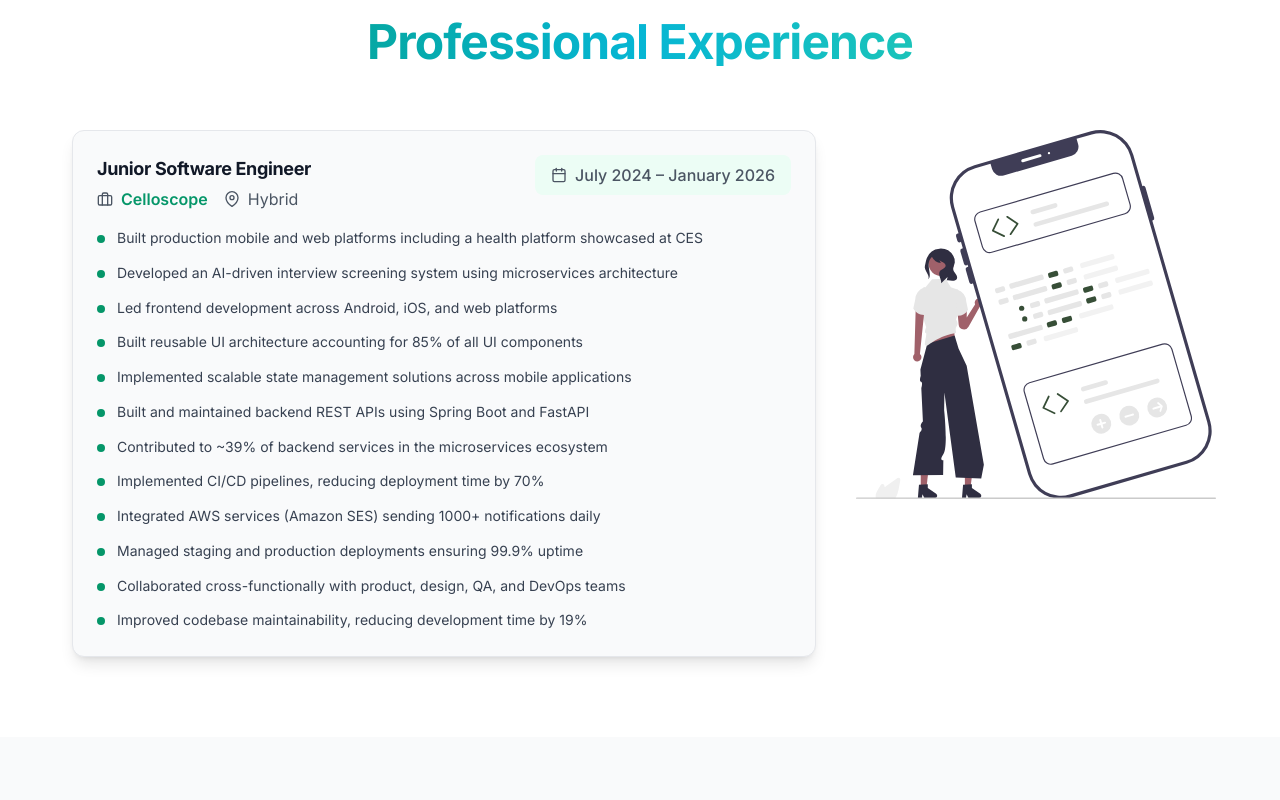
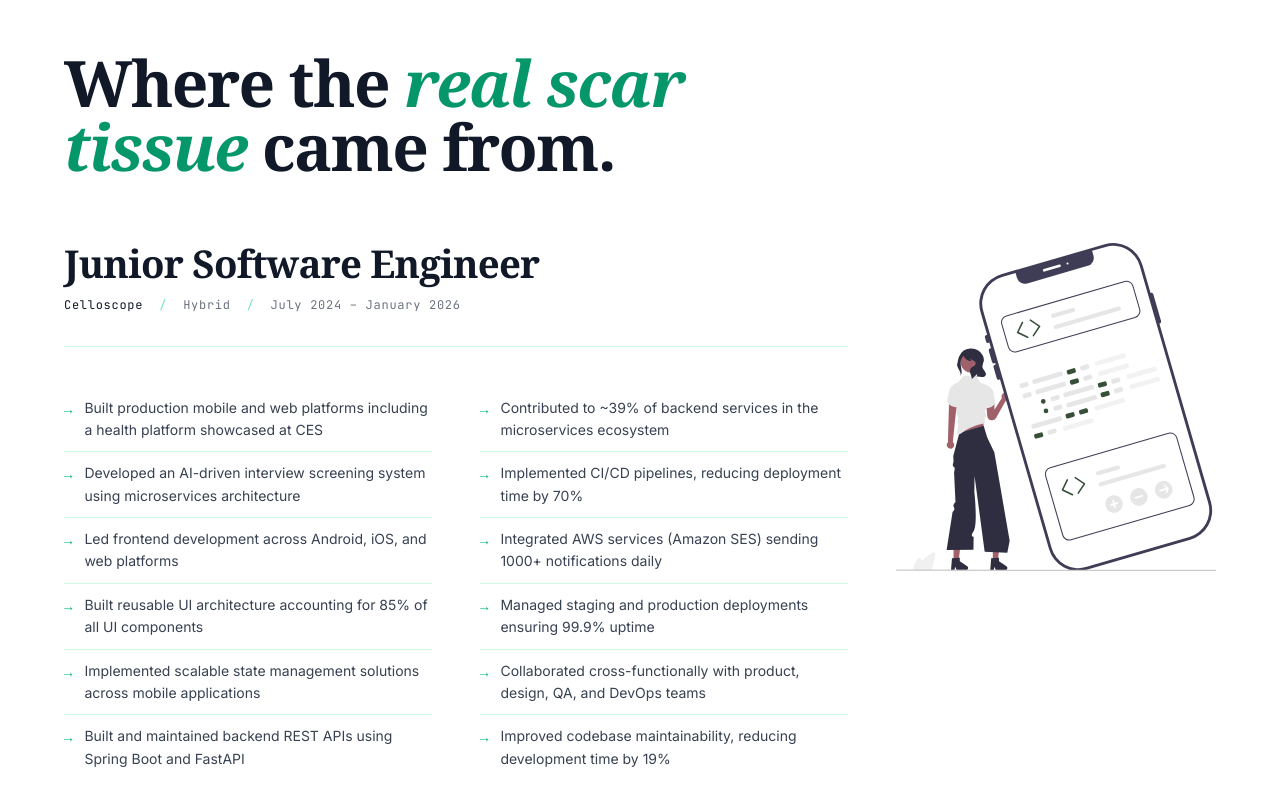
Before and after one commit to Mussabat/PORTFOLIO, a React (Vite) app: page / in a window 1280 px wide. Shown: the part 2420-3220 px from the top of the page. Built offline with nearby package versions, Linux system fonts and the light colour scheme; a web font is replaced by a local one.

Commit message:
modify: experience section design

```diff
--- a/src/components/Experience.tsx
+++ b/src/components/Experience.tsx
@@ -1,92 +1,94 @@
-import React from 'react';
 import { motion } from 'framer-motion';
-import { FiBriefcase, FiCalendar, FiMapPin } from 'react-icons/fi';
-import { Section } from './ui/Section';
 import { portfolioData } from '../data/portfolio';
 
 export const Experience: React.FC = () => {
     const { experiences } = portfolioData;
+    const e = experiences[0];
+    const half = Math.ceil(e.responsibilities.length / 2);
+    const left = e.responsibilities.slice(0, half);
+    const right = e.responsibilities.slice(half);
 
     return (
-        <Section
-            id="experience"
-            title="Professional Experience"
-            className="bg-white dark:bg-gray-900"
-        >
-            <div className="max-w-6xl mx-auto flex flex-col lg:flex-row gap-10 items-start">
-                {/* Timeline */}
-                <div className="flex-1">
-                {experiences.map((exp, index) => (
-                    <motion.div
-                        key={index}
-                        initial={{ opacity: 0, x: -50 }}
-                        whileInView={{ opacity: 1, x: 0 }}
-                        viewport={{ once: true }}
-                        transition={{ duration: 0.6, delay: index * 0.2 }}
-                        className="relative pl-2 pb-10 last:pb-0"
-                    >
-                        <div className="bg-gray-50 dark:bg-gray-800 rounded-xl p-6 shadow-lg border border-gray-200 dark:border-gray-700 hover:shadow-xl transition-shadow">
-                            <div className="flex flex-wrap items-start justify-between gap-4 mb-4">
+        <section id="experience" className="border-t border-primary-100 dark:border-primary-900/40 py-16 md:py-28">
+            <div className="max-w-screen-xl mx-auto px-5 lg:px-16">
+
+                {/* Heading */}
+                <h2 className="font-serif text-4xl md:text-5xl lg:text-[clamp(36px,5vw,68px)] leading-[1.05] tracking-[-0.025em] mb-16 max-w-[22ch] text-gray-900 dark:text-white">
+                    Where the{' '}
+                    <em className="italic text-primary-600 dark:text-primary-400">real scar tissue</em>{' '}
+                    came from.
+                </h2>
+
+                {/* Role header + image row */}
+                <div className="grid grid-cols-1 lg:grid-cols-[1fr_320px] gap-12 items-start">
+
+                    {/* Left: role + bullets */}
                     <div>
-                                    <h3 className="text-lg font-bold text-gray-900 dark:text-white mb-1">
-                                        {exp.title}
+                        {/* Role block */}
+                        <div className="mb-10 pb-8 border-b border-primary-100 dark:border-primary-900/40">
+                            <h3 className="font-serif text-[clamp(26px,3vw,40px)] leading-[1.05] tracking-[-0.02em] text-gray-900 dark:text-white mb-3">
+                                {e.title}
                             </h3>
-                                    <div className="flex flex-wrap items-center gap-4 text-gray-600 dark:text-gray-400">
-                                        <div className="flex items-center gap-2">
-                                            <FiBriefcase size={16} />
-                                            <span className="font-semibold text-primary-600 dark:text-primary-400">
-                                                {exp.company}
-                                            </span>
-                                        </div>
-                                        <div className="flex items-center gap-2">
-                                            <FiMapPin size={16} />
-                                            <span>{exp.location}</span>
-                                        </div>
-                                    </div>
-                                </div>
-                                <div className="flex items-center gap-2 text-gray-600 dark:text-gray-400 bg-primary-50 dark:bg-primary-900/20 px-4 py-2 rounded-lg">
-                                    <FiCalendar size={16} />
-                                    <span className="font-medium">{exp.period}</span>
+                            <div className="flex flex-wrap gap-4 font-mono text-[12px] tracking-[0.06em] text-gray-500 dark:text-gray-400">
+                                <span className="text-gray-900 dark:text-white">{e.company}</span>
+                                <span className="text-primary-300 dark:text-primary-700">/</span>
+                                <span>{e.location}</span>
+                                <span className="text-primary-300 dark:text-primary-700">/</span>
+                                <span>{e.period}</span>
                             </div>
                         </div>
 
-                            <div className="space-y-3">
-                                {exp.responsibilities.map((responsibility, idx) => (
-                                    <motion.div
-                                        key={idx}
-                                        initial={{ opacity: 0, x: -20 }}
+                        {/* Two-column bullet grid */}
+                        <div className="grid grid-cols-1 sm:grid-cols-2 gap-x-12 gap-y-0">
+                            <ul className="flex flex-col">
+                                {left.map((r, i) => (
+                                    <motion.li
+                                        key={i}
+                                        initial={{ opacity: 0, x: -12 }}
                                         whileInView={{ opacity: 1, x: 0 }}
                                         viewport={{ once: true }}
-                                        transition={{ duration: 0.4, delay: idx * 0.05 }}
-                                        className="flex items-start gap-3"
+                                        transition={{ duration: 0.4, delay: i * 0.05 }}
+                                        className="flex gap-3 py-[10px] border-b border-primary-100 dark:border-primary-900/30 last:border-b-0 text-[14px] text-gray-700 dark:text-gray-300 leading-[1.6]"
                                     >
-                                        <div className="mt-2 w-2 h-2 bg-primary-600 dark:bg-primary-400 rounded-full flex-shrink-0" />
-                                        <p className="text-sm text-gray-700 dark:text-gray-300 leading-relaxed">
-                                            {responsibility}
-                                        </p>
-                                    </motion.div>
+                                        <span className="text-primary-500 dark:text-primary-400 font-mono flex-shrink-0 mt-[1px]">→</span>
+                                        {r}
+                                    </motion.li>
                                 ))}
+                            </ul>
+                            <ul className="flex flex-col">
+                                {right.map((r, i) => (
+                                    <motion.li
+                                        key={i}
+                                        initial={{ opacity: 0, x: -12 }}
+                                        whileInView={{ opacity: 1, x: 0 }}
+                                        viewport={{ once: true }}
+                                        transition={{ duration: 0.4, delay: (i + half) * 0.05 }}
+                                        className="flex gap-3 py-[10px] border-b border-primary-100 dark:border-primary-900/30 last:border-b-0 text-[14px] text-gray-700 dark:text-gray-300 leading-[1.6]"
+                                    >
+                                        <span className="text-primary-500 dark:text-primary-400 font-mono flex-shrink-0 mt-[1px]">→</span>
+                                        {r}
+                                    </motion.li>
+                                ))}
+                            </ul>
                         </div>
                     </div>
-                    </motion.div>
-                ))}
-                </div>
 
-                {/* Right Illustration */}
+                    {/* Right: illustration */}
                     <motion.div
-                    initial={{ opacity: 0, x: 40 }}
+                        initial={{ opacity: 0, x: 30 }}
                         whileInView={{ opacity: 1, x: 0 }}
                         viewport={{ once: true }}
-                    transition={{ duration: 0.7 }}
-                    className="lg:w-[360px] w-full flex-shrink-0 hidden lg:flex items-center justify-center"
+                        transition={{ duration: 0.65, delay: 0.15 }}
+                        className="hidden lg:block w-full"
                     >
                         <img
                             src="/experience-illustration-right.svg"
-                        alt="Code snippets illustration"
-                        className="w-full"
+                            alt="Experience illustration"
+                            className="w-full h-auto"
                         />
                     </motion.div>
                 </div>
-        </Section>
+            </div>
+        </section>
     );
 };
```
Lines whose indentation alone changed are shown as unchanged.
